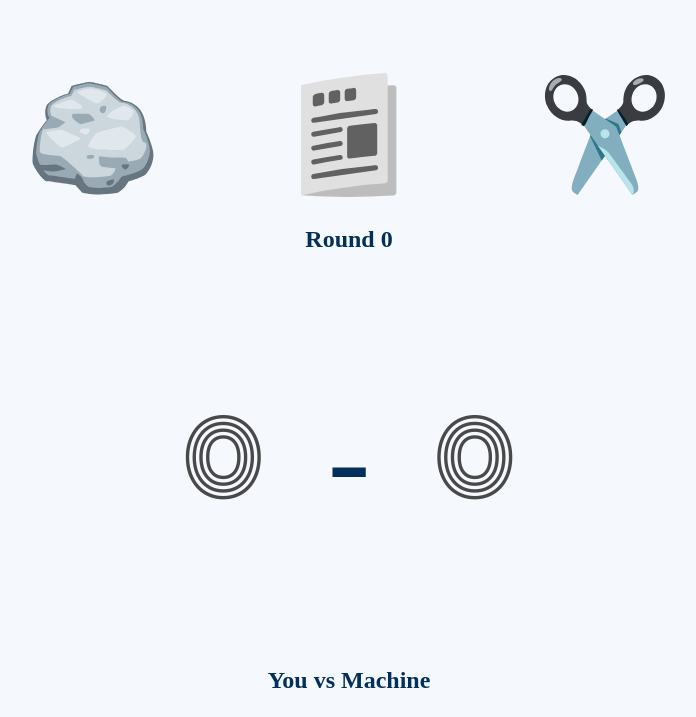
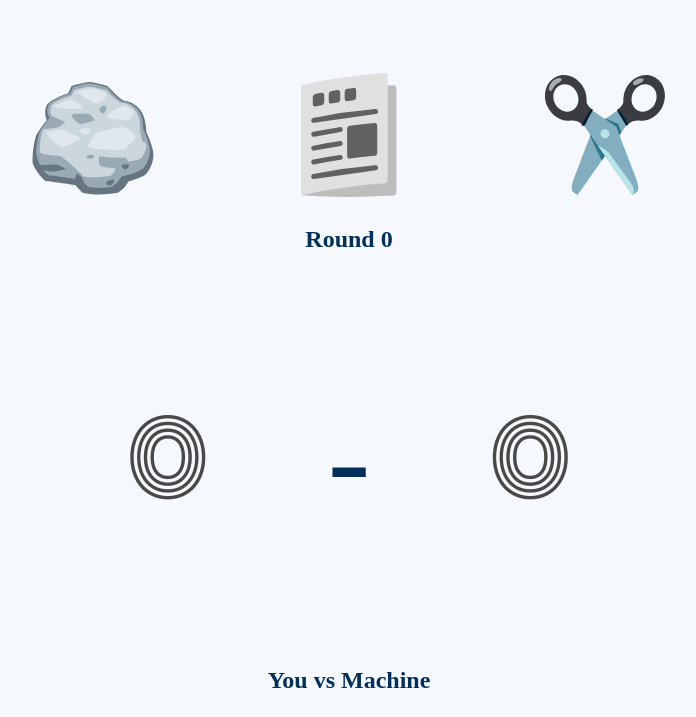
Before and after one commit to ADjoudi/rps-top, a plain HTML site: page index.html in a window 1280 px wide. Shown: the part 91-808 px from the top of the page, without its empty margins (291-987 px from the left). Drawn offline with Linux system fonts and the light colour scheme; a web font is replaced by a local one.

Commit message:
I'm never touching this again!!

```diff
--- a/css/style.css
+++ b/css/style.css
@@ -23,6 +23,8 @@ body{
 }
 
 .machineScore, .playerScore{
+    width: 2em;
+    text-align: center;
     font-family: 'Monoton', cursive;
     font-size: 96px;
     font-weight: 400;
```
